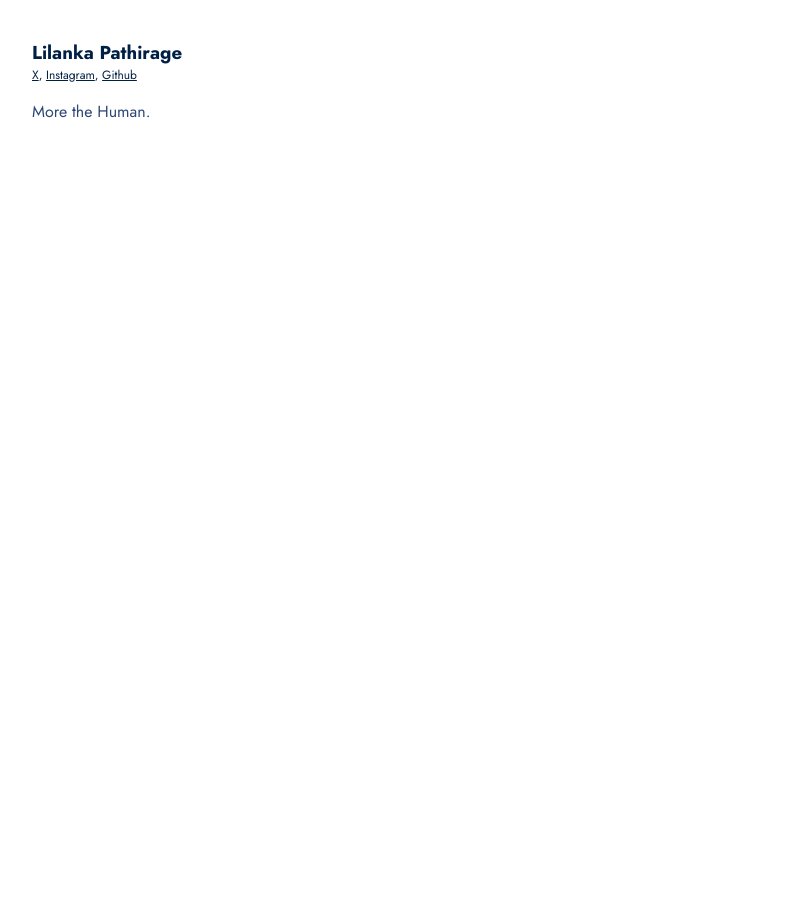
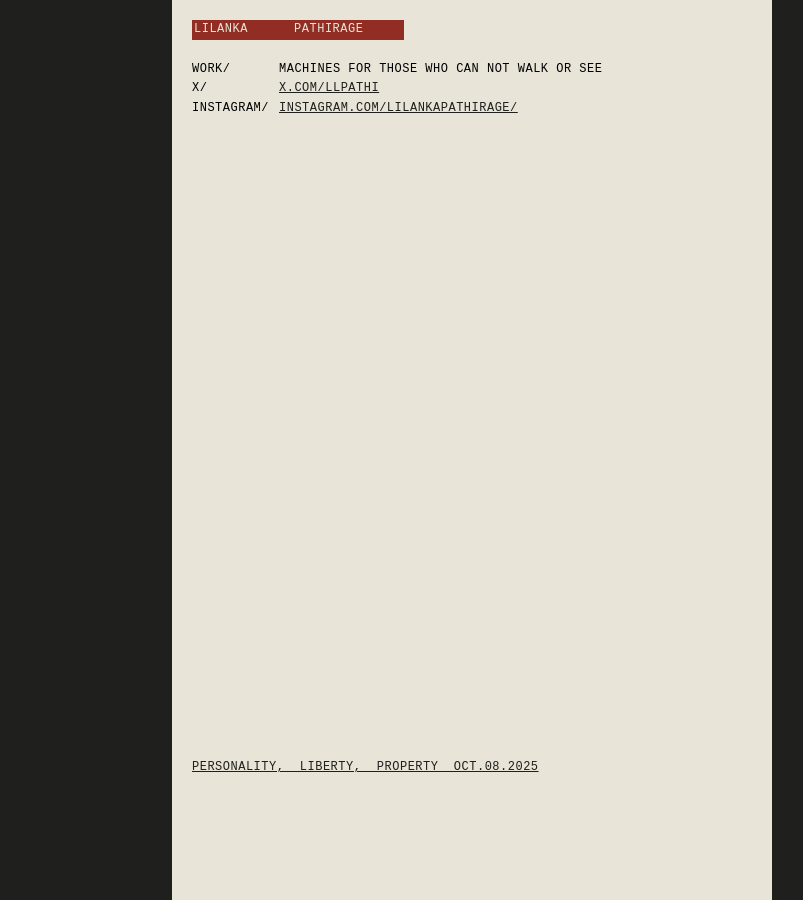
Before and after one commit to lilanka/home, a plain HTML site: page index.html in a window 1280 px wide. Shown: the whole page, without its empty margins (168-971 px from the left). Before the commit the page ends 800 px from the top, so only its background shows below. Drawn offline with Linux system fonts and the light colour scheme.

Commit message:
new design

```diff
--- a/index.html
+++ b/index.html
@@ -5,75 +5,103 @@
     <meta name="viewport" content="width=device-width, initial-scale=1.0">
     <title>Lilanka Pathirage</title>
     <style>
-        @import url('https://fonts.googleapis.com/css2?family=Jost:ital,wght@0,100..900;1,100..900&display=swap');
-
-        body {
-            font-family: 'Jost', sans-serif;
+        * {
             margin: 0;
             padding: 0;
-            font-size: 16px; /* Base font size for scalability */
-            color: #001f44;
-        }
-
-        .container {
-            max-width: 920px;
-            width: 90%;
-            margin: 0 auto;
-            padding: 20px;
             box-sizing: border-box;
         }
-
-        h3 {
-            margin-bottom: 0px;
+        body {
+            background: #1f1f1d;
+            min-height: 100vh;
+            display: flex;
+            justify-content: center;
+            align-items: center;
+            font-family: 'Courier New', monospace;
+            overflow: hidden;
         }
-
-        .links {
+        .container {
+            position: relative;
+            width: 600px;
+            height: 900px;
+            background: #e8e4d8;
+        }
+        .section {
+            position: absolute;
+            background: #e8e4d8;
+            padding: 20px;
+        }
+        .section-1 {
+            top: 0;
+            left: 0;
+            width: 100%;
+            height: 250px;
+            clip-path: polygon(0 0, 100% 0, 95% 100%, 80% 85%, 60% 95%, 40% 88%, 20% 98%, 0 90%);
+        }
+        .thered {
+            color: #E63946;
+        }
+        .section-4 {
+            bottom: 0;
+            left: 0;
+            width: 100%;
+            height: 200px;
+            clip-path: polygon(0 0, 100% 0, 100% 100%, 0 100%);
+        }
+        .text {
             font-size: 12px;
+            letter-spacing: 0.5px;
+            line-height: 1.3;
+            text-transform: uppercase;
         }
-
+        .art-link {
+            display: inline-block;
+            background-color: #922D23;
+            color: #e8e4d8;
+            text-decoration: none;
+            padding: 2px;
+        }
         a {
-            color: #001f44;
+            color: #1f1f1d;
         }
-
-        a:hover {
-            color: #0073e6;
+        .info-table {
+            border-collapse: collapse;
+            margin-top: 20px;
         }
-
-        p {
-            color: #2d4773;
+        .info-table td {
+            padding: 2px 10px 2px 0;
+            vertical-align: top;
         }
-
-        @media (max-width: 768px) {
-            body {
-                font-size: 14px;
-            }
-
-            .container {
-                padding: 15px;
-                width: 95%;
-            }
-        }
-
-        @media (max-width: 480px) {
-            .container {
-                padding: 10px;
-            }
+        .info-table td:first-child {
+            font-weight: normal;
         }
     </style>
 </head>
 <body>
     <div class="container">
-        <h3>Lilanka Pathirage</h3>
-        <div class="links">
-            <a href="https://x.com/llpathi">X</a>,
-            <a href="https://www.instagram.com/lilankapathirage/">Instagram</a>,
-            <a href="https://github.com/lilanka">Github</a>
+        <div class="section section-1">
+            <div class="text">
+                <div class="art-link">LILANKA&nbsp;&nbsp;&nbsp;&nbsp;&nbsp;&nbsp;PATHIRAGE&nbsp;&nbsp;&nbsp;&nbsp;&nbsp;</div>
+                <table class="info-table">
+                    <tr>
+                        <td>WORK/</td>
+                        <td>Machines for those who can not walk or see</td>
+                    </tr>
+                    <tr>
+                        <td>X/</td>
+                        <td colspan="2"><a href="https://x.com/llpathi">x.com/llpathi</a></td>
+                    </tr>
+                    <tr>
+                        <td>INSTAGRAM/</td>
+                        <td colspan="2"><a href="https://instagram.com/lilankapathirage/">instagram.com/lilankapathirage/</a></td>
+                    </tr>
+                </table>
+            </div>
         </div>
-
-        <p>
-            More the Human.
-        </p>
-
+        <div class="section section-4">
+            <div class="text" style="margin-top: 40px;">
+                <div><a href="plp.html">PERSONALITY,&nbsp;&nbsp;LIBERTY,&nbsp;&nbsp;PROPERTY&nbsp;&nbsp;OCT.08.2025</a></div>
+            </div>
+        </div>
     </div>
 </body>
 </html>
```
